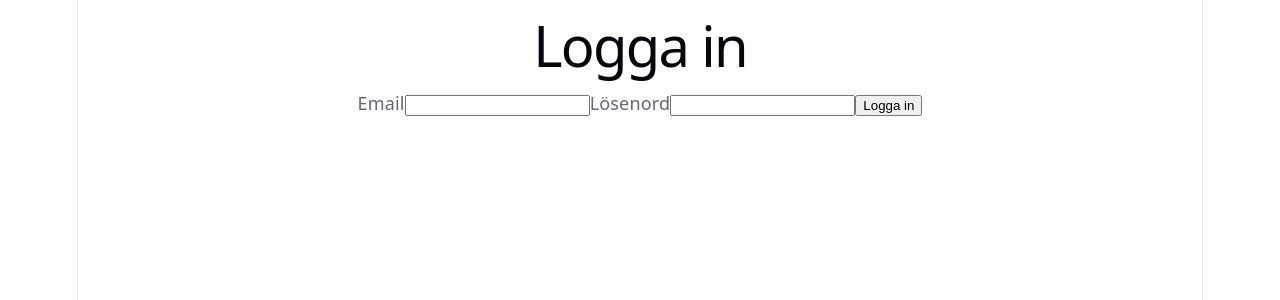
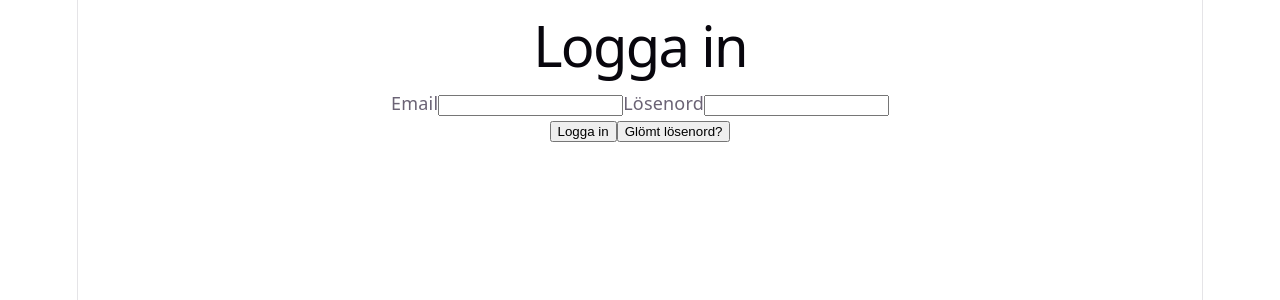
Before and after one commit to the-clean-team-6/cleanteamfront, a React (Vite) app: page /login in a window 1280 px wide. Shown: the top 300 px of the page. Built offline with nearby package versions, Linux system fonts and the light colour scheme.

Commit message:
added "Forgot password?" button to login form for password recovery

```diff
--- a/src/components/LoginForm.tsx
+++ b/src/components/LoginForm.tsx
@@ -1,5 +1,5 @@
-import { useState } from 'react';
-import { useNavigate } from 'react-router-dom';
+import {useState} from 'react';
+import {useNavigate} from 'react-router-dom';
 
 export default function LoginForm() {
     const navigate = useNavigate();
@@ -48,7 +48,12 @@ export default function LoginForm() {
             />
 
             {error && <p role="alert">{error}</p>}
-            <button type="submit">Logga in</button>
+            <div className="button-group">
+                <button type="submit">Logga in</button>
+                <button type="button" onClick={() => navigate('/forgot-password')}>
+                    Glömt lösenord?
+                </button>
+            </div>
         </form>
     );
 }
```
